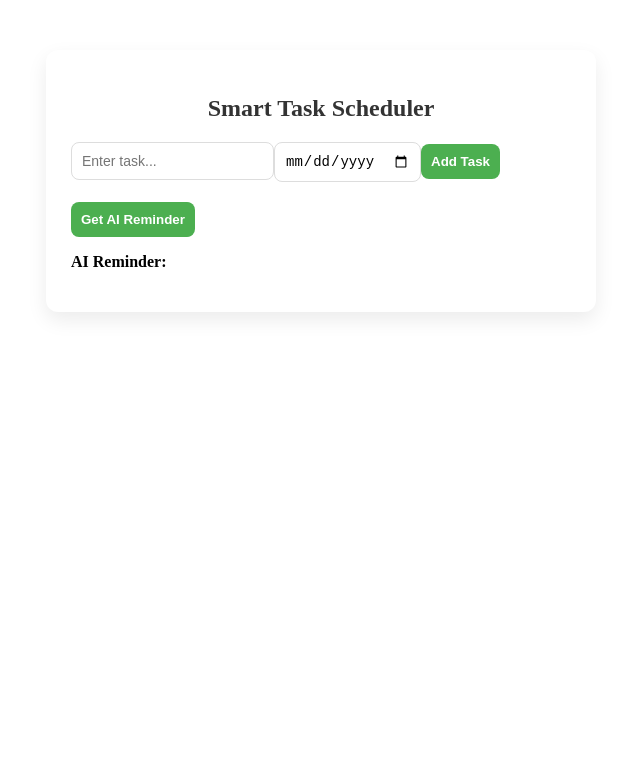
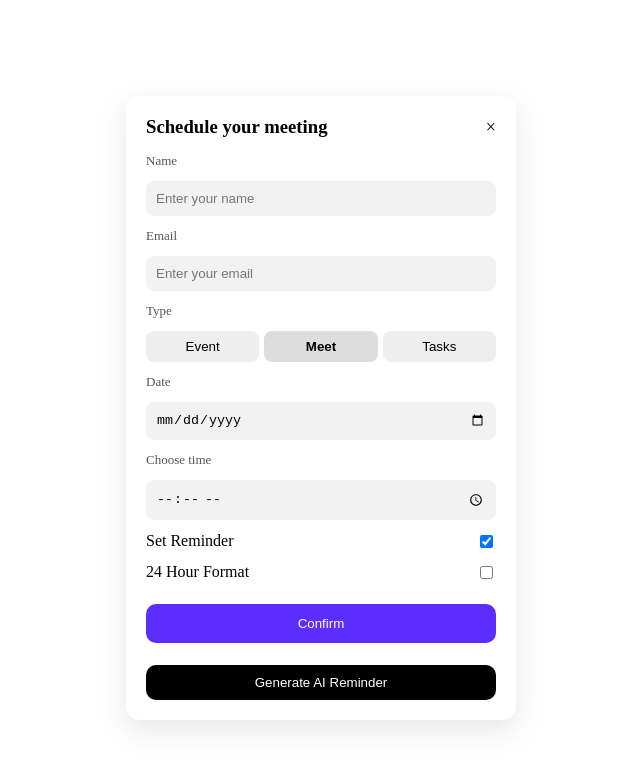
Before and after one commit to CrissyDev/Build-With-AI-Angular-Kenya, an Angular app: page / in a window 1280 px wide. Shown: the top 768 px of the page, without its empty margins (319-959 px from the left). Built offline with nearby package versions, Linux system fonts and the light colour scheme.

Commit message:
proper styling

```diff
--- a/src/app/scheduler/scheduler.css
+++ b/src/app/scheduler/scheduler.css
@@ -1,84 +1,111 @@
 body {
-    background: #f5f7fb;
+    margin: 0;
     font-family: Arial, Helvetica, sans-serif;
+    background: #f4f4f6;
   }
 
-  .container {
-    max-width: 500px;
-    margin: 50px auto;
-    background: #ffffff;
-    padding: 25px;
-    border-radius: 12px;
-    box-shadow: 0 8px 20px rgba(0, 0, 0, 0.08);
+  .overlay {
+    display: flex;
+    justify-content: center;
+    align-items: center;
+    height: 100vh;
   }
 
-  h2 {
-    text-align: center;
-    margin-bottom: 20px;
-    color: #333;
+  .modal {
+    width: 350px;
+    background: #fff;
+    border-radius: 14px;
+    padding: 20px;
+    box-shadow: 0 10px 30px rgba(0,0,0,0.1);
   }
 
-  .form-group {
+  .header {
+    display: flex;
+    justify-content: space-between;
+    align-items: center;
+  }
+
+  .header h3 {
+    margin: 0;
+  }
+
+  .close {
+    cursor: pointer;
+    font-size: 18px;
+  }
+
+  .form {
     display: flex;
     flex-direction: column;
-    gap: 10px;
+    gap: 12px;
+    margin-top: 15px;
+  }
+
+  label {
+    font-size: 13px;
+    color: #555;
   }
 
   input {
     padding: 10px;
     border-radius: 8px;
-    border: 1px solid #ddd;
-    font-size: 14px;
+    border: none;
+    background: #f2f2f2;
   }
 
-  button {
-    padding: 10px;
+  .type-buttons {
+    display: flex;
+    gap: 5px;
+  }
+
+  .type-buttons button {
+    flex: 1;
+    padding: 8px;
     border: none;
     border-radius: 8px;
-    background: #4CAF50;
-    color: white;
-    font-weight: bold;
+    background: #eee;
     cursor: pointer;
-    transition: 0.2s;
   }
 
-  button:hover {
-    background: #43a047;
+  .type-buttons .active {
+    background: #ddd;
+    font-weight: bold;
+  }
+
+  .switch {
+    display: flex;
+    justify-content: space-between;
+    align-items: center;
+  }
+
+  .confirm-btn {
+    margin-top: 10px;
+    background: #5b2eff;
+    color: white;
+    border: none;
+    padding: 12px;
+    border-radius: 10px;
+    cursor: pointer;
+  }
+
+  .confirm-btn:hover {
+    background: #4a24d6;
   }
 
   .ai-btn {
-    margin-top: 20px;
-    width: 100%;
-    background: #6c63ff;
+    margin-top: 10px;
+    background: #000;
+    color: white;
+    border: none;
+    padding: 10px;
+    border-radius: 10px;
+    cursor: pointer;
   }
 
-  .ai-btn:hover {
-    background: #5a52e0;
-  }
-
-  ul {
-    list-style: none;
-    padding: 0;
-    margin-top: 20px;
-  }
-
-  li {
-    background: #f9f9f9;
+  .ai-box {
+    margin-top: 15px;
     padding: 10px;
-    border-radius: 8px;
-    margin-bottom: 10px;
-    display: flex;
-    justify-content: space-between;
-  }
-
-  li small {
-    color: #888;
-  }
-
-  .reminder-box {
-    margin-top: 20px;
-    padding: 15px;
-    background: #eef2ff;
-    border-left: 4px solid #6c63ff;
+    background: #f0f0ff;
+    border-left: 4px solid #5b2eff;
     border-radius: 8px;
   }
--- a/src/app/scheduler/scheduler.html
+++ b/src/app/scheduler/scheduler.html
@@ -1,18 +1,53 @@
-<div class="container">
-    <h2>Smart Task Scheduler </h2>
+<div class="overlay">
+    <div class="modal">
 
-    <input [(ngModel)]="task" placeholder="Enter task..." />
-    <input type="date" [(ngModel)]="date" />
+      <div class="header">
+        <h3>Schedule your meeting</h3>
+        <span class="close">×</span>
+      </div>
 
-    <button (click)="addTask()">Add Task</button>
+      <div class="form">
 
-    <ul>
-      <li *ngFor="let t of tasks">
-        {{ t.task }} - {{ t.date }}
-      </li>
-    </ul>
+        <label>Name</label>
+        <input [(ngModel)]="name" placeholder="Enter your name" />
 
-    <button (click)="generateReminder()">Get AI Reminder</button>
+        <label>Email</label>
+        <input [(ngModel)]="email" placeholder="Enter your email" />
 
-    <p><strong>AI Reminder:</strong> {{ reminder }}</p>
+        <label>Type</label>
+        <div class="type-buttons">
+          <button [class.active]="type==='Event'" (click)="type='Event'">Event</button>
+          <button [class.active]="type==='Meet'" (click)="type='Meet'">Meet</button>
+          <button [class.active]="type==='Tasks'" (click)="type='Tasks'">Tasks</button>
+        </div>
+
+        <label>Date</label>
+        <input type="date" [(ngModel)]="date" />
+
+        <label>Choose time</label>
+        <input type="time" [(ngModel)]="time" />
+
+        <div class="switch">
+          <span>Set Reminder</span>
+          <input type="checkbox" [(ngModel)]="reminderEnabled" />
+        </div>
+
+        <div class="switch">
+          <span>24 Hour Format</span>
+          <input type="checkbox" [(ngModel)]="is24Hour" />
+        </div>
+
+        <button class="confirm-btn" (click)="addTask()">Confirm</button>
+
+        <button class="ai-btn" (click)="generateReminder()">
+           Generate AI Reminder
+        </button>
+
+        <div class="ai-box" *ngIf="aiReminder">
+          <strong>AI Reminder:</strong>
+          <p>{{ aiReminder }}</p>
+        </div>
+
+      </div>
+    </div>
   </div>
--- a/src/app/scheduler/scheduler.ts
+++ b/src/app/scheduler/scheduler.ts
@@ -1,7 +1,7 @@
 import { Component } from '@angular/core';
 import { FormsModule } from '@angular/forms';
 import { CommonModule } from '@angular/common';
-import { AiService } from '../ai.service'
+import { AiService } from '../ai.service';
 
 @Component({
   selector: 'app-scheduler',
@@ -11,26 +11,43 @@ import { AiService } from '../ai.service'
   styleUrls: ['./scheduler.css']
 })
 export class Scheduler {
-  task = '';
+  name = '';
+  email = '';
+  type = 'Meet';
   date = '';
+  time = '';
+  reminderEnabled = true;
+  is24Hour = false;
+
   tasks: any[] = [];
-  reminder = '';
+  aiReminder = '';
 
   constructor(private ai: AiService) {}
 
   addTask() {
-    this.tasks.push({ task: this.task, date: this.date });
-    this.task = '';
+    const task = {
+      name: this.name,
+      email: this.email,
+      type: this.type,
+      date: this.date,
+      time: this.time
+    };
+
+    this.tasks.push(task);
+
+    this.name = '';
+    this.email = '';
     this.date = '';
+    this.time = '';
   }
 
   async generateReminder() {
-    this.reminder = 'Thinking...';
+    this.aiReminder = 'Thinking...';
 
     try {
-      this.reminder = await this.ai.getReminder(this.tasks);
+      this.aiReminder = await this.ai.getReminder(this.tasks);
     } catch (error) {
-      this.reminder = 'Error getting reminder. Please try again.';
+      this.aiReminder = 'Error getting reminder';
       console.error(error);
     }
   }
```
